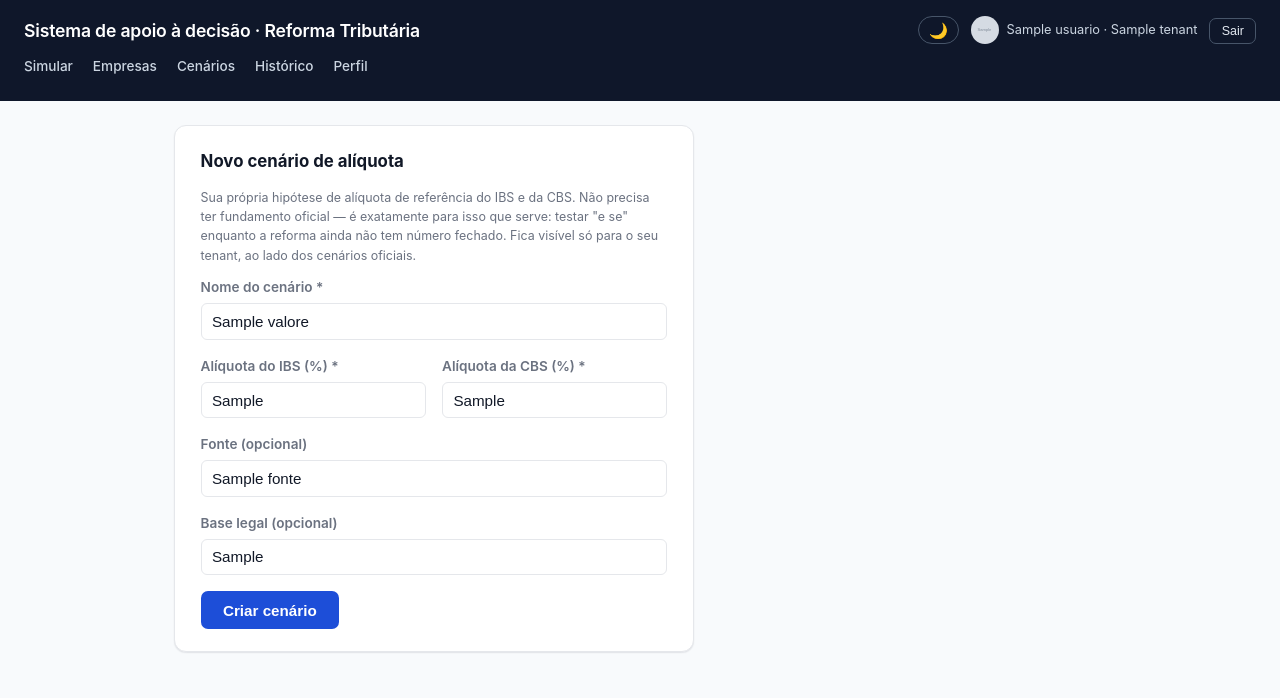
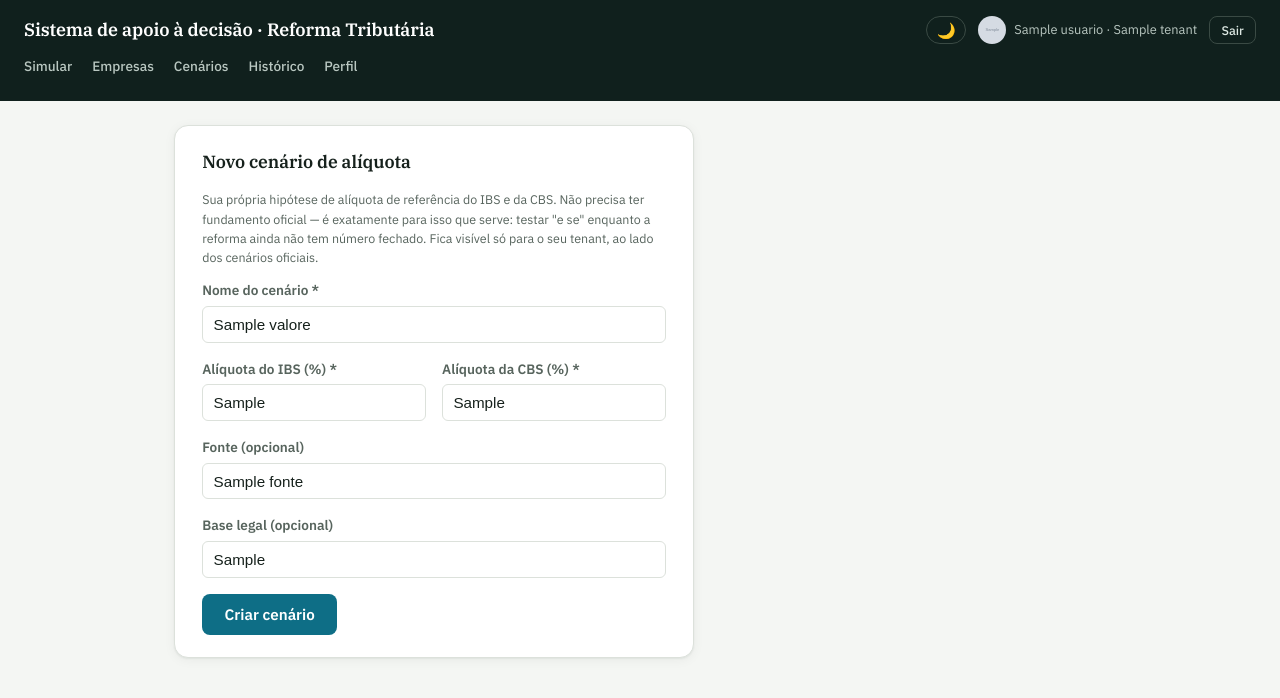
Before and after one commit to denisdhein/reforma-tributaria, a FastAPI app: template app/web/templates/cenario_novo.html in a window 1280 px wide. Shown: the top 698 px of the page. Run offline with FastAPI, Linux system fonts and the light colour scheme; the template is opened without the code that fills it: most values are stand-ins (such as "Sample title", 1, 10 or a date in 2020); grey boxes marked "Sample" are stand-in pictures.

Commit message:
Renova identidade visual: tipografia, paleta e hierarquia
A interface estava funcional mas genérica — fonte padrão do sistema,
azul comum de dashboard, cards planos. Refeito só em base.html, já que
cor e tipografia são CSS custom properties compartilhadas por toda a
aplicação — nenhuma mudança de HTML nas páginas.

Tipografia: IBM Plex Serif (títulos), IBM Plex Sans (corpo), IBM Plex
Mono (valores monetários, percentuais, tabelas, com tabular-nums).

Cor: sai o azul genérico (#1d4ed8) por um teal mais próprio (#0e6e86
claro / #3fc0d6 escuro). Verde/vermelho continuam reservados só pro
significado semântico (redução/aumento de carga), sem competir com o
acento principal.

Hierarquia: cards com mais respiro, números dos indicadores mais
pesados, barras do gráfico com cantos mais arredondados. @media print
(RF07) recebeu os mesmos tokens, senão o PDF exportado ficava com a
paleta antiga.

app/web/graficos.py já usava var(--cor-...) pras cores das barras —
herdou a paleta nova sem tocar em Python. 47 testes continuam
passando. Testado visualmente em login, simular, empresas e um
resultado completo (indicadores, gráfico, tabelas, análise de IA).

```diff
--- a/app/web/templates/base.html
+++ b/app/web/templates/base.html
@@ -4,6 +4,7 @@
 <meta charset="utf-8">
 <meta name="viewport" content="width=device-width, initial-scale=1">
 <title>{% block titulo %}Reforma Tributária · Simulador{% endblock %}</title>
+<link rel="stylesheet" href="https://fonts.googleapis.com/css2?family=IBM+Plex+Serif:wght@500;600;700&family=IBM+Plex+Sans:wght@400;500;600;700&family=IBM+Plex+Mono:wght@400;500;600&display=swap">
 <script>
   // Aplica o tema salvo antes do primeiro paint — sem isso a página pisca
   // clara e só depois escurece.
@@ -16,56 +17,61 @@
 </script>
 <style>
   :root {
-    --cor-fundo: #f8fafc;
+    --cor-fundo: #f4f6f3;
     --cor-superficie: #ffffff;
-    --cor-superficie-alt: #f3f4f6;
-    --cor-texto: #111827;
-    --cor-texto-suave: #6b7280;
-    --cor-borda: #e5e7eb;
-    --cor-primaria: #1d4ed8;
-    --cor-primaria-fraca: #eff6ff;
-    --cor-botao-hover: #1e40af;
-    --cor-sucesso: #15803d;
-    --cor-sucesso-fraca: #f0fdf4;
-    --cor-perigo: #b91c1c;
-    --cor-perigo-fraca: #fef2f2;
-    --cor-aviso-bg: #fffbeb;
-    --cor-aviso-texto: #92400e;
-    --cor-aviso-borda: #fde68a;
-    --cor-cabecalho: #0f172a;
-    --sombra: 0 1px 2px rgba(15, 23, 42, 0.06), 0 1px 1px rgba(15, 23, 42, 0.04);
+    --cor-superficie-alt: #eceef0;
+    --cor-texto: #16211c;
+    --cor-texto-suave: #57645d;
+    --cor-borda: #dce1db;
+    --cor-primaria: #0e6e86;
+    --cor-primaria-fraca: #e1f1f4;
+    --cor-botao-hover: #0a5568;
+    --cor-sucesso: #1f7a4d;
+    --cor-sucesso-fraca: #eaf6ee;
+    --cor-perigo: #b33a2e;
+    --cor-perigo-fraca: #fbeae7;
+    --cor-aviso-bg: #fcf3e0;
+    --cor-aviso-texto: #8a5a0a;
+    --cor-aviso-borda: #f0d9a0;
+    --cor-cabecalho: #10201d;
+    --sombra: 0 1px 2px rgba(16, 32, 29, 0.06), 0 2px 12px rgba(16, 32, 29, 0.05);
   }
   @media (prefers-color-scheme: dark) {
     :root:not([data-theme="light"]) {
-      --cor-fundo: #0b1220; --cor-superficie: #17223a; --cor-superficie-alt: #1f2c47;
-      --cor-texto: #e5e7eb; --cor-texto-suave: #94a3b8; --cor-borda: #2b3a56;
-      --cor-primaria: #60a5fa; --cor-primaria-fraca: #1c2f4d; --cor-botao-hover: #3b82f6;
-      --cor-sucesso: #4ade80; --cor-sucesso-fraca: #12271b;
-      --cor-perigo: #f87171; --cor-perigo-fraca: #331515;
-      --cor-aviso-bg: #2e2510; --cor-aviso-texto: #fbbf24; --cor-aviso-borda: #6b4a10;
-      --cor-cabecalho: #060a14;
+      --cor-fundo: #0e1512; --cor-superficie: #17201c; --cor-superficie-alt: #1f2924;
+      --cor-texto: #e7ece7; --cor-texto-suave: #9aaca2; --cor-borda: #2b362f;
+      --cor-primaria: #3fc0d6; --cor-primaria-fraca: #163339; --cor-botao-hover: #63d2e4;
+      --cor-sucesso: #4cbe84; --cor-sucesso-fraca: #123322;
+      --cor-perigo: #e2786a; --cor-perigo-fraca: #3a231d;
+      --cor-aviso-bg: #362a12; --cor-aviso-texto: #e3ac4c; --cor-aviso-borda: #4a3a18;
+      --cor-cabecalho: #0a1210;
       --sombra: 0 1px 3px rgba(0, 0, 0, 0.4);
     }
   }
   :root[data-theme="dark"] {
-    --cor-fundo: #0b1220; --cor-superficie: #17223a; --cor-superficie-alt: #1f2c47;
-    --cor-texto: #e5e7eb; --cor-texto-suave: #94a3b8; --cor-borda: #2b3a56;
-    --cor-primaria: #60a5fa; --cor-primaria-fraca: #1c2f4d; --cor-botao-hover: #3b82f6;
-    --cor-sucesso: #4ade80; --cor-sucesso-fraca: #12271b;
-    --cor-perigo: #f87171; --cor-perigo-fraca: #331515;
-    --cor-aviso-bg: #2e2510; --cor-aviso-texto: #fbbf24; --cor-aviso-borda: #6b4a10;
-    --cor-cabecalho: #060a14;
+    --cor-fundo: #0e1512; --cor-superficie: #17201c; --cor-superficie-alt: #1f2924;
+    --cor-texto: #e7ece7; --cor-texto-suave: #9aaca2; --cor-borda: #2b362f;
+    --cor-primaria: #3fc0d6; --cor-primaria-fraca: #163339; --cor-botao-hover: #63d2e4;
+    --cor-sucesso: #4cbe84; --cor-sucesso-fraca: #123322;
+    --cor-perigo: #e2786a; --cor-perigo-fraca: #3a231d;
+    --cor-aviso-bg: #362a12; --cor-aviso-texto: #e3ac4c; --cor-aviso-borda: #4a3a18;
+    --cor-cabecalho: #0a1210;
     --sombra: 0 1px 3px rgba(0, 0, 0, 0.4);
   }
 
   * { box-sizing: border-box; }
   body {
     margin: 0;
-    font-family: -apple-system, "Segoe UI", Roboto, Helvetica, Arial, sans-serif;
+    font-family: "IBM Plex Sans", -apple-system, "Segoe UI", Roboto, Helvetica, Arial, sans-serif;
     background: var(--cor-fundo);
     color: var(--cor-texto);
     line-height: 1.55;
     transition: background-color .15s ease, color .15s ease;
+  }
+  h1, h2, h3, .cartao h2 { font-family: "IBM Plex Serif", Georgia, serif; }
+  .mono, .valor, .indicador .valor, .grafico-valor, td.num, th.num, .selo {
+    font-family: "IBM Plex Mono", ui-monospace, "SFMono-Regular", monospace;
+    font-variant-numeric: tabular-nums;
   }
   header.topo {
     background: var(--cor-cabecalho);
@@ -76,11 +82,11 @@
     z-index: 10;
   }
   .topo-linha1 { display: flex; justify-content: space-between; align-items: center; gap: 1rem; flex-wrap: wrap; }
-  header.topo h1 { margin: 0; font-size: 1.1rem; font-weight: 600; letter-spacing: -0.01em; }
+  header.topo h1 { margin: 0; font-size: 1.12rem; font-weight: 600; letter-spacing: -0.005em; }
   .topo-acoes { display: flex; align-items: center; gap: 0.75rem; flex-wrap: wrap; }
   .topo-nav { display: flex; gap: 1.25rem; margin-top: 0.7rem; }
   .topo-nav a {
-    color: #cbd5e1; text-decoration: none; font-size: 0.85rem; font-weight: 500;
+    color: #b9c7c1; text-decoration: none; font-size: 0.85rem; font-weight: 500;
     padding-bottom: 0.4rem; border-bottom: 2px solid transparent;
   }
   .topo-nav a.ativo, .topo-nav a:hover { color: #fff; border-bottom-color: var(--cor-primaria); }
@@ -95,15 +101,17 @@
   .cartao {
     background: var(--cor-superficie);
     border: 1px solid var(--cor-borda);
-    border-radius: 12px;
-    padding: 1.35rem 1.6rem;
+    border-radius: 14px;
+    padding: 1.4rem 1.7rem;
     box-shadow: var(--sombra);
     transition: background-color .15s ease, border-color .15s ease;
   }
   .cartao h2 {
     margin-top: 0;
-    font-size: 1.05rem;
+    font-size: 1.1rem;
+    font-weight: 600;
     color: var(--cor-texto);
+    letter-spacing: -0.005em;
   }
   .campo { margin-bottom: 1rem; }
   .campo label {
@@ -138,7 +146,8 @@
     color: #fff;
     border: none;
     padding: 0.65rem 1.4rem;
-    border-radius: 7px;
+    border-radius: 8px;
+    font-family: "IBM Plex Sans", sans-serif;
     font-size: 0.95rem;
     font-weight: 600;
     cursor: pointer;
@@ -224,27 +238,27 @@
 
   .botao-tema {
     background: transparent;
-    border: 1px solid #475569;
+    border: 1px solid #3a4a44;
     color: #fff;
     padding: 0.35rem 0.6rem;
     font-size: 0.95rem;
     line-height: 1;
     border-radius: 999px;
   }
-  .botao-tema:hover { background: #1e293b; }
+  .botao-tema:hover { background: #1c2925; }
 
   .usuario-chip { display: flex; align-items: center; gap: 0.5rem; }
-  .usuario-chip .quem { font-size: 0.8rem; color: #cbd5e1; }
+  .usuario-chip .quem { font-family: "IBM Plex Sans", sans-serif; font-size: 0.8rem; color: #b9c7c1; }
   .selo-admin {
-    background: #7c3aed; color: #fff; font-size: 0.65rem; font-weight: 700;
+    background: #7c5cbf; color: #fff; font-size: 0.65rem; font-weight: 700;
     padding: 0.1rem 0.4rem; border-radius: 4px; margin-left: 0.4rem; vertical-align: middle;
   }
   .topo-acoes form { margin: 0; }
   .topo-acoes button.sair {
-    background: transparent; border: 1px solid #475569; color: #e2e8f0;
+    background: transparent; border: 1px solid #3a4a44; color: #dce7e2;
     padding: 0.3rem 0.7rem; font-size: 0.78rem; font-weight: 500;
   }
-  .topo-acoes button.sair:hover { background: #1e293b; }
+  .topo-acoes button.sair:hover { background: #1c2925; }
 
   .avatar {
     display: inline-flex; align-items: center; justify-content: center;
```
Also changed, not shown: other parts of app/web/templates/base.html (+30 -21 lines), README.md.
